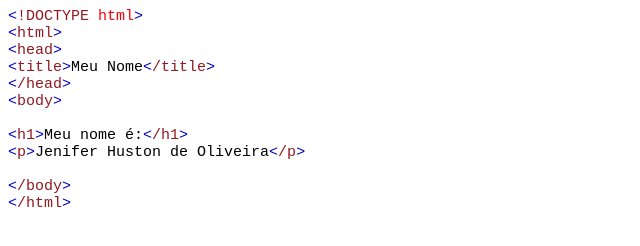
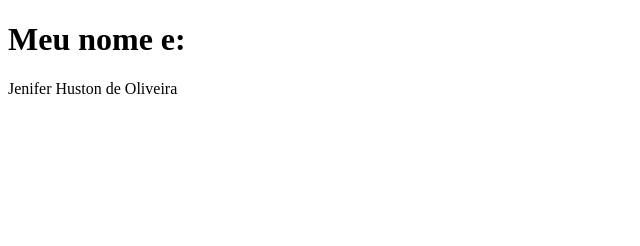
Before and after one commit to JeniferHuston/treino-git, a plain HTML site: page index.html in a window 1280 px wide. Shown: the whole page, without its empty margins (0-640 px from the left). Drawn offline with Linux system fonts and the light colour scheme.

Commit message:
Atividade 01

```diff
--- a/index.html
+++ b/index.html
@@ -1,37 +1,12 @@
-<!DOCTYPE html PUBLIC "-//W3C//DTD HTML 4.01//EN" "http://www.w3.org/TR/html4/strict.dtd">
+<!DOCTYPE html>
 <html>
 <head>
-  <meta http-equiv="Content-Type" content="text/html; charset=utf-8">
-  <meta http-equiv="Content-Style-Type" content="text/css">
-  <title></title>
-  <meta name="Generator" content="Cocoa HTML Writer">
-  <meta name="CocoaVersion" content="1671.6">
-  <style type="text/css">
-    p.p1 {margin: 0.0px 0.0px 0.0px 0.0px; line-height: 17.0px; font: 15.0px 'Courier New'; color: #921a20; -webkit-text-stroke: #921a20}
-    p.p2 {margin: 0.0px 0.0px 0.0px 0.0px; line-height: 17.0px; font: 15.0px 'Courier New'; color: #000000; -webkit-text-stroke: #000000; min-height: 17.0px}
-    p.p3 {margin: 0.0px 0.0px 0.0px 0.0px; line-height: 17.0px; font: 15.0px 'Courier New'; color: #000000; -webkit-text-stroke: #000000}
-    p.p4 {margin: 0.0px 0.0px 0.0px 0.0px; line-height: 17.0px; font: 15.0px 'Courier New'; color: #921a20; -webkit-text-stroke: #921a20; background-color: #ffffff}
-    span.s1 {font-kerning: none; color: #0000c2; background-color: #ffffff; -webkit-text-stroke: 0px #0000c2}
-    span.s2 {font-kerning: none; background-color: #ffffff}
-    span.s3 {font-kerning: none; color: #fb0007; background-color: #ffffff; -webkit-text-stroke: 0px #fb0007}
-    span.s4 {font-kerning: none; color: #000000; background-color: #ffffff; -webkit-text-stroke: 0px #000000}
-    span.s5 {font-kerning: none}
-    span.s6 {font-kerning: none; color: #921a20; background-color: #ffffff; -webkit-text-stroke: 0px #921a20}
-    span.s7 {font-kerning: none; color: #0000c2; -webkit-text-stroke: 0px #0000c2}
-  </style>
+<title>Meu Nome</title>
 </head>
 <body>
-<p class="p1"><span class="s1">&lt;</span><span class="s2">!DOCTYPE</span><span class="s3"> html</span><span class="s1">&gt;</span></p>
-<p class="p1"><span class="s1">&lt;</span><span class="s2">html</span><span class="s1">&gt;</span></p>
-<p class="p1"><span class="s1">&lt;</span><span class="s2">head</span><span class="s1">&gt;</span></p>
-<p class="p1"><span class="s1">&lt;</span><span class="s2">title</span><span class="s1">&gt;</span><span class="s4">Meu Nome</span><span class="s1">&lt;</span><span class="s2">/title</span><span class="s1">&gt;</span></p>
-<p class="p1"><span class="s1">&lt;</span><span class="s2">/head</span><span class="s1">&gt;</span></p>
-<p class="p1"><span class="s1">&lt;</span><span class="s2">body</span><span class="s1">&gt;</span></p>
-<p class="p2"><span class="s5"></span><br></p>
-<p class="p3"><span class="s1">&lt;</span><span class="s6">h1</span><span class="s1">&gt;</span><span class="s2">Meu nome é:</span><span class="s1">&lt;</span><span class="s6">/h1</span><span class="s1">&gt;</span></p>
-<p class="p3"><span class="s1">&lt;</span><span class="s6">p</span><span class="s1">&gt;</span><span class="s2">Jenifer Huston de Oliveira</span><span class="s1">&lt;</span><span class="s6">/p</span><span class="s1">&gt;</span></p>
-<p class="p2"><span class="s5"></span><br></p>
-<p class="p1"><span class="s1">&lt;</span><span class="s2">/body</span><span class="s1">&gt;</span></p>
-<p class="p4"><span class="s7">&lt;</span><span class="s5">/html</span><span class="s7">&gt;</span></p>
+
+<h1>Meu nome e:</h1>
+<p>Jenifer Huston de Oliveira</p>
+
 </body>
 </html>
```
